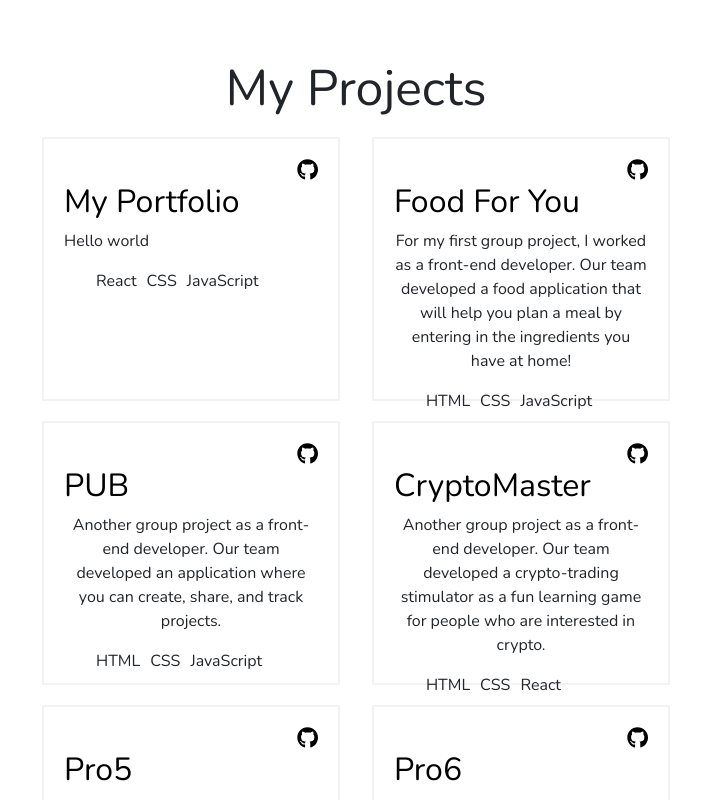
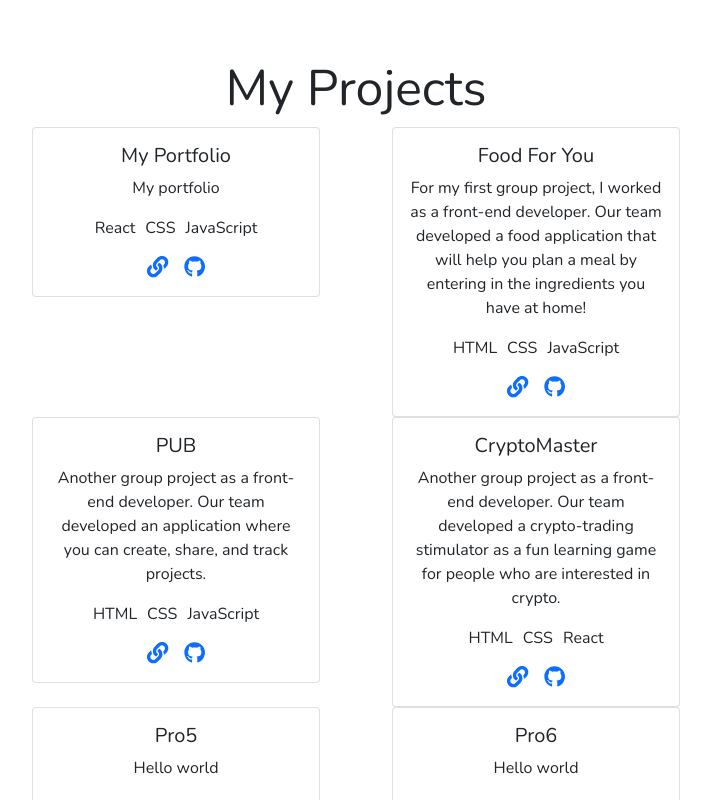
Before and after one commit to remireems/remireems.github.io, a React (Create React App) app in the folder client/: page / in a window 1280 px wide. Shown: the part 1580-2380 px from the top of the page, without its empty margins (284-995 px from the left). Built offline with nearby package versions, Linux system fonts and the light colour scheme.

Commit message:
updated code

```diff
--- a/client/src/components/Project/Project.css
+++ b/client/src/components/Project/Project.css
@@ -31,7 +31,11 @@
 .pTechLi {
   list-style: none;
   display: flex;
+  justify-content: center;
+  padding: 0;
 }
+
+
 
 .pTechLi li:not(:last-of-type) {
   margin-right: 10px;
--- a/client/src/components/Project/Project.js
+++ b/client/src/components/Project/Project.js
@@ -1,5 +1,7 @@
 import { FontAwesomeIcon } from '@fortawesome/react-fontawesome'
 import { faGithub } from '@fortawesome/free-brands-svg-icons'
+import { faLink } from '@fortawesome/free-solid-svg-icons'
+import { Card } from 'react-bootstrap'
 import './Project.css'
 
 const Project = ({ title, des, techs, link, ghLink }) => {
@@ -9,23 +11,37 @@ const Project = ({ title, des, techs, link, ghLink }) => {
   )
 
   return (
-    <div className="pCard">
-      <div className="pIcon">
-        <a href={ghLink} target="_blank" rel="noreferrer" className="ghIcon">
-          <FontAwesomeIcon icon={faGithub} size='lg'/>
-        </a>
-      </div>
-      <h2>
-        <a href={link} target="_blank" rel="noreferrer" className="ghIcon">
-          {title}
-        </a>
-      </h2>
-      <div className="pDes">
-        <p>{des}</p>
-      </div>
-      <ul className="pTechLi">
-        {techList}
-      </ul>
+    // <div className="pCard">
+    //   <div className="pIcon">
+    //     <a href={ghLink} target="_blank" rel="noreferrer" className="ghIcon">
+    //       <FontAwesomeIcon icon={faGithub} size='lg'/>
+    //     </a>
+    //   </div>
+    //   <h2>
+    //     <a href={link} target="_blank" rel="noreferrer" className="ghIcon">
+    //       {title}
+    //     </a>
+    //   </h2>
+    //   <div className="pDes">
+    //     <p>{des}</p>
+    //   </div>
+    //   <ul className="pTechLi">
+    //     {techList}
+    //   </ul>
+    // </div>
+    <div>
+      <Card style={{ width: '18rem' }}>
+        <Card.Body>
+          <Card.Title>{title}</Card.Title>
+          <Card.Text>{des}</Card.Text>
+          <ul className="pTechLi">
+            {techList}
+            {/* need to style */}
+          </ul>
+          <Card.Link href={link} target="_blank" ><FontAwesomeIcon icon={faLink} size='lg' /></Card.Link>
+          <Card.Link href={ghLink} target="_blank"><FontAwesomeIcon icon={faGithub} size='lg' /></Card.Link>
+        </Card.Body>
+      </Card>
     </div>
   )
 }
--- a/client/src/projectData.js
+++ b/client/src/projectData.js
@@ -2,7 +2,7 @@ export const prosData = [
   {
     id: 1,
     title: 'My Portfolio',
-    description: 'Hello world',
+    description: 'My portfolio',
     techs: ['React', 'CSS', 'JavaScript'],
     link: 'remireems.github.io',
     ghLink: 'https://github.com/remireems'
```
